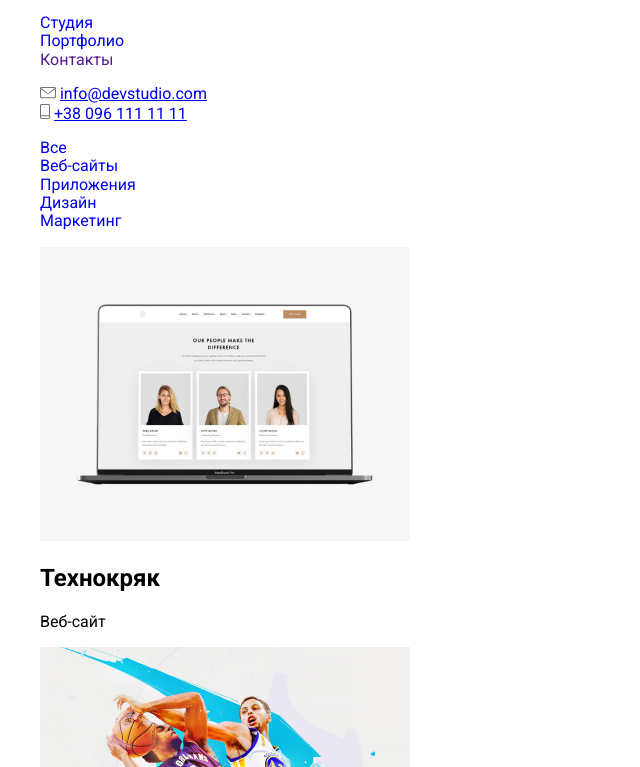
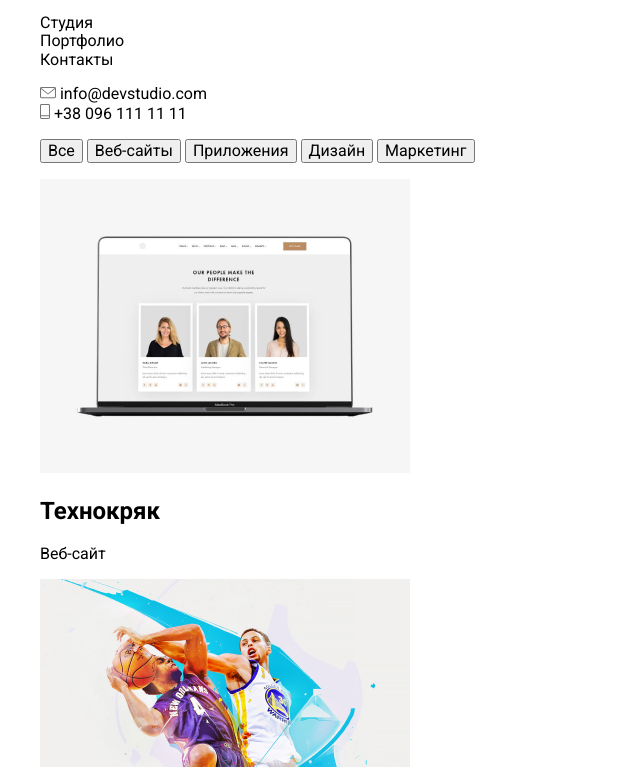
Before and after one commit to mionika/goit-markup-hw-02, a plain HTML site: page portfolio.html in a window 1280 px wide. Shown: the part 33-800 px from the top of the page, without its empty margins (0-640 px from the left). Drawn offline with nearby package versions, Linux system fonts and the light colour scheme.

Commit message:
Add files via upload

```diff
--- a/css/portfolio.css
+++ b/css/portfolio.css
@@ -39,6 +39,12 @@
   .studio {
     color: var(--dark-color);
   }
+  .link {
+    font-family: 'Roboto', sans-serif;
+    font-weight: 400;
+    color: var(--title-text-color);
+    text-decoration: none;
+  }
   .main-menu a {
     text-decoration: none;
   }
@@ -50,8 +56,10 @@
   .menu:hover {
     background-color: var(--accent-color);
   }
-  .contacts {
+  .contacts a{
     color: var(--primary-text-color);
+    list-style: none;
+    text-decoration: none;
   }
   .contacts:hover,
   .contacts:focus {
--- a/css/styles.css
+++ b/css/styles.css
@@ -47,6 +47,8 @@ ul, li {
   letter-spacing: 0.02em;
 }
 .link {
+  font-family: 'Roboto', sans-serif;
+  font-weight: 400;
   color: var(--title-text-color);
   text-decoration: none;
 }
@@ -54,8 +56,10 @@ ul, li {
 .link:focus {
   color: var(--accent-color);
 }
-.contacts {
+.contacts a{
   color: var(--primary-text-color);
+  list-style: none;
+  text-decoration: none;
 }
 .contacts:hover,
 .contacts:focus {
--- a/portfolio.html
+++ b/portfolio.html
@@ -10,17 +10,18 @@
 </head>
 <body>
     <header>
-        <nav>
         <div>
             <a href="index.html" class="logo">
               <span class="web">Web</span>
               <span class="studio">Studio</span>
             </a>
         </div>
-            <ul class="main-menu">
-                <li><a href="./index.html">Студия</a></li>
-                <li><a href="./portfolio.html">Портфолио</a></li>
-                <li><a href="">Контакты</a></li>
+
+        <nav>
+            <ul class="main-menu list">
+                <li class="main-menu-item"><a href="./index.html" class="link">Студия</a></li>
+                <li class="main-menu-item"><a href="./portfolio.html" class="link">Портфолио</a></li>
+                <li class="main-menu-item"><a href="" class="link">Контакты</a></li>
             </ul>
         </nav>
 
@@ -37,11 +38,14 @@
     <main>
         <section>
             <ul class="main-menu">
-                <li class="menu"><a href="#">Все</a></li>
-                <li class="menu"><a href="#">Веб-сайты</a></li>
-                <li class="menu"><a href="#">Приложения</a></li>
-                <li class="menu"><a href="#">Дизайн</a></li>
-                <li class="menu"><a href="#">Маркетинг</a></li>
+                <li>
+                   <button class="menu">Все</button>
+                   <button class="menu">Веб-сайты</button>
+                   <button class="menu">Приложения</button>
+                   <button class="menu">Дизайн</button>
+                   <button class="menu">Маркетинг</button>
+                </li>
+            </ul>
         </section>
 
 
@@ -95,10 +99,11 @@
                 <span class="studio">Studio</span>
               </a>
               <address class="contacts">
-                г. Киев, пр-т Леси Украинки, 26 <br>
-                info@example.com <br>
-                +38 099 111 11 11
+                <span class="address">г. Киев, пр-т Леси Украинки, 26</span> <br>
+                <a  href="mailto:info@devstudio.com">info@devstudio.com</a> <br>
+                <a  href="tel:+380961111111">+38 096 111 11 11</a>
             </address>
+
         </div>
 
 
```
Also changed, not shown: index.html (+8 -8 lines). Lines whose indentation alone changed are shown as unchanged.
